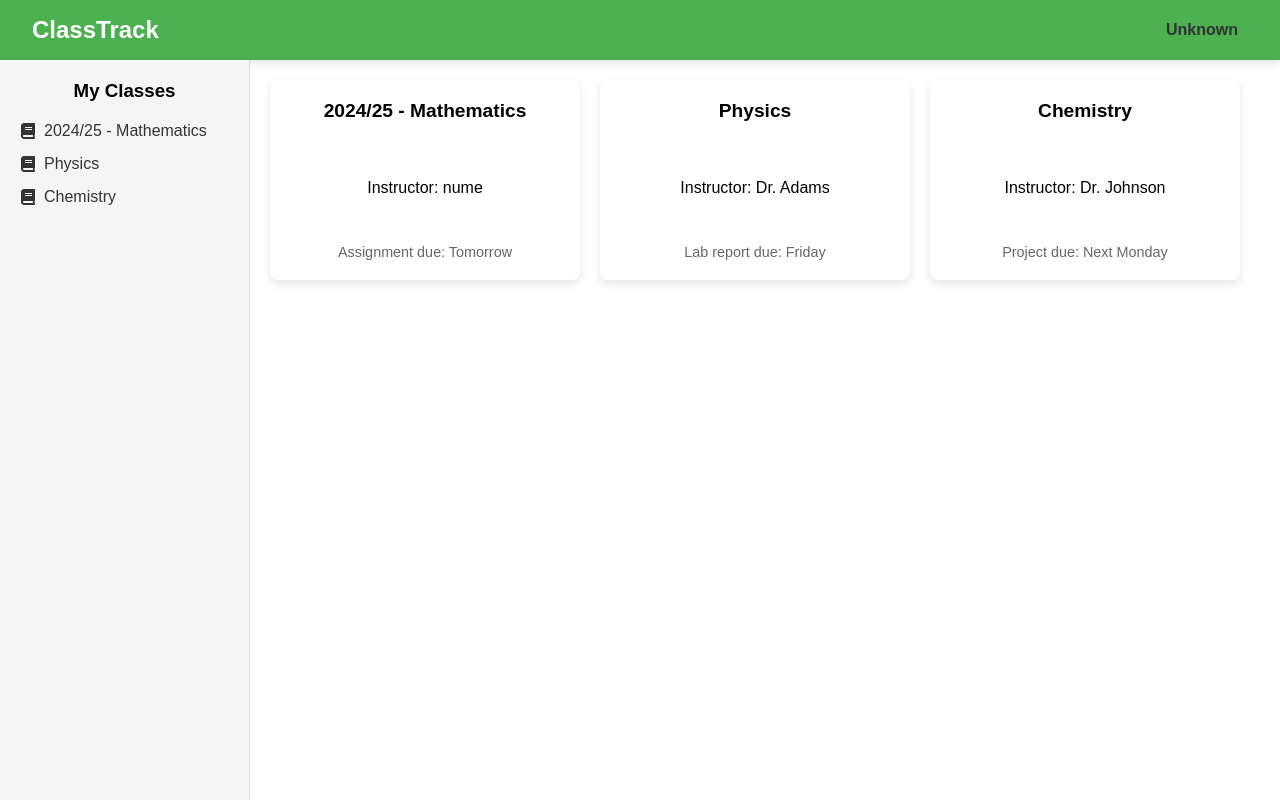
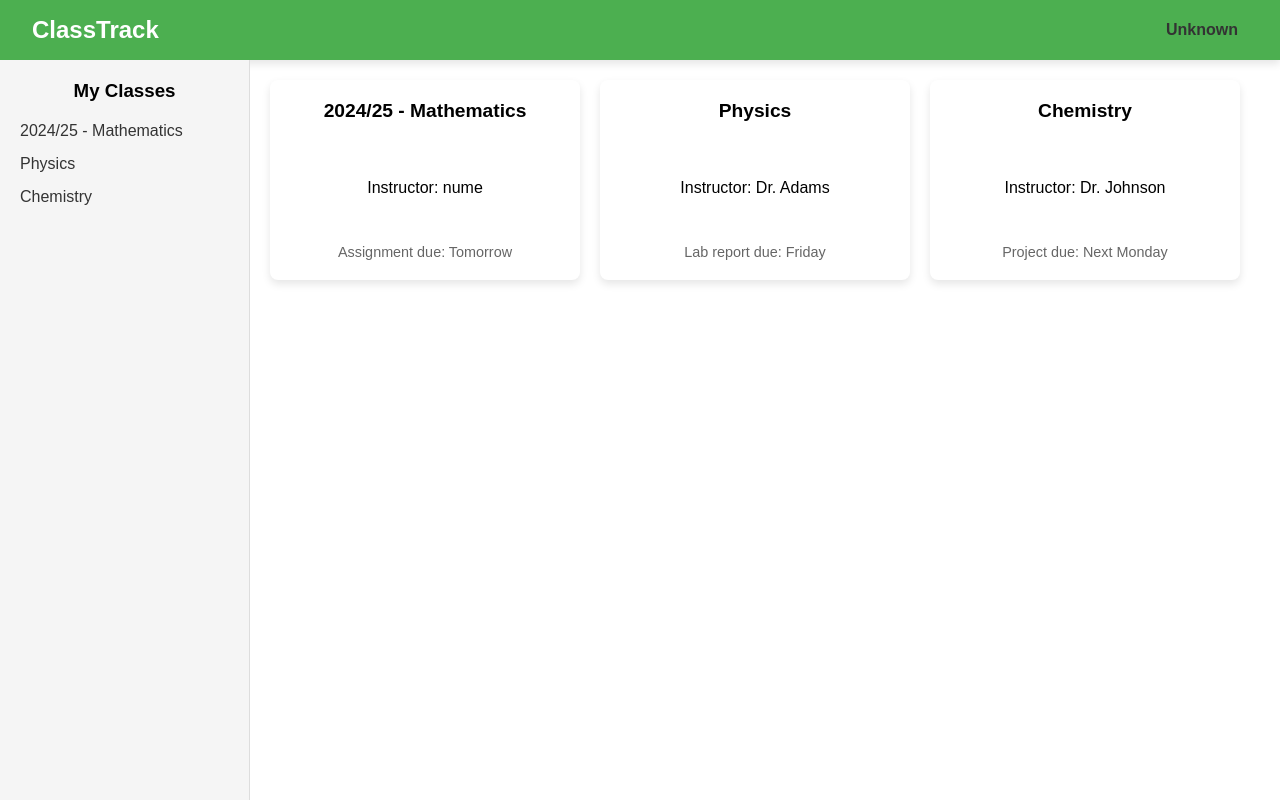
Before and after one commit to Vasp02/TWClassTrackFrontend, a React (Create React App) app: page /dashboard/student in a window 1280 px wide. Built offline with nearby package versions, Linux system fonts and the light colour scheme.

Commit message:
Changes to be committed: 	modified:   src/components/Dashboard/Dashboard_professor.js 	modified:   src/components/Dashboard/Dashboard_student.js

```diff
--- a/src/components/Dashboard/Dashboard_professor.js
+++ b/src/components/Dashboard/Dashboard_professor.js
@@ -76,7 +76,7 @@
 import React, { useState, useEffect } from 'react';
 import './Dashboard_professor.css';
 import Header from '../Header/Header';
-import { FaChalkboardTeacher } from 'react-icons/fa';
+// import { FaChalkboardTeacher } from 'react-icons/fa';
 import axios from 'axios';
 import { useNavigate } from 'react-router-dom';
 
@@ -128,7 +128,7 @@ function Dashboard_professor() {
                     <ul className="class-list">
                         {classes.map((classItem) => (
                             <li key={classItem.id} onClick={() => handleClassClick(classItem.id)}>
-                                <FaChalkboardTeacher className="class-icon" />
+                                {/* <FaChalkboardTeacher className="class-icon" /> */}
                                 {classItem.title}
                             </li>
                         ))}
--- a/src/components/Dashboard/Dashboard_student.js
+++ b/src/components/Dashboard/Dashboard_student.js
@@ -1,7 +1,7 @@
 import React, { useState, useEffect } from 'react';
 import './Dashboard_student.css';
 import Header from '../Header/Header';
-import { FaBook } from 'react-icons/fa';
+//import { FaBook } from 'react-icons/fa';
 import axios from 'axios';
 import { useNavigate } from 'react-router-dom';
 
@@ -54,7 +54,7 @@ function Dashboard() {
                     <ul className="class-list">
                         {classes.map((classItem) => (
                             <li key={classItem.id} onClick={() => handleClassClick(classItem.id)}>
-                                <FaBook className="class-icon" />
+                                {/* <FaBook className="class-icon" /> */}
                                 {classItem.title}
                             </li>
                         ))}
```
